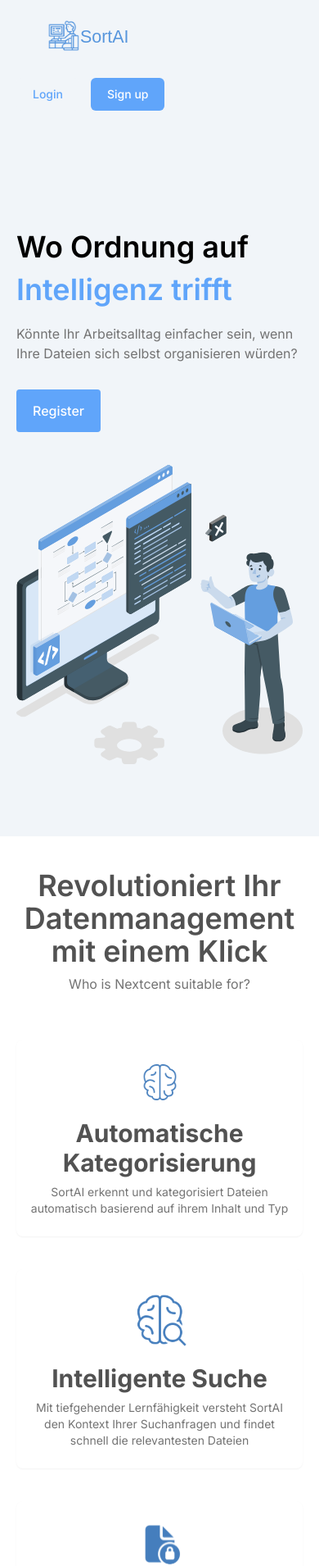
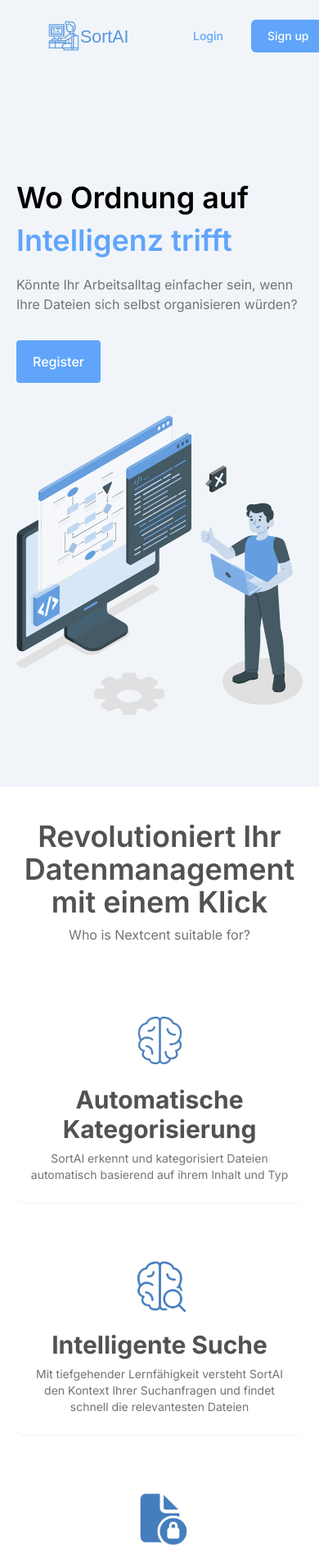
Before and after one commit to martin-beneder/file-sorter, a Next.js app: page / in a window 390 px wide. Shown: the top 1910 px of the page at 82% size. Built offline with nearby package versions, Linux system fonts and the light colour scheme.

Commit message:
add prisma

```diff
--- a/src/app/components/home.tsx
+++ b/src/app/components/home.tsx
@@ -49,7 +49,7 @@ export default function Home() {
                 alt="Image"
                 loading="lazy"
                 src="/brain.svg"
-                className="aspect-[1.16] object-contain object-center w-[65px] overflow-hidden max-w-full"
+                className="aspect-[1.16] object-contain object-center w-[87px] overflow-hidden max-w-full"
                 width={87} height={75}
               />
               <div className="self-stretch text-neutral-600 text-center text-3xl font-bold leading-9 mt-4">
@@ -88,10 +88,10 @@ export default function Home() {
                     alt="Image"
                     loading="lazy"
                     src="/datei.svg"
-                    className="aspect-[1.16] object-contain object-center w-[65px] overflow-hidden max-w-full"
+                    className="aspect-[1.16] object-contain object-center w-[87px] overflow-hidden max-w-full"
                     width={87} height={75}
                 />
-                <div className="text-neutral-600 text-center text-3xl font-bold leading-9 self-stretch mt-4">
+                <div className="text-neutral-600 text-center text-2xl sm:text-3xl font-bold leading-9 self-stretch mt-4">
                   Sicherheitspriorisierung
                 </div>
               </div>
--- a/src/app/components/navbar.tsx
+++ b/src/app/components/navbar.tsx
@@ -5,7 +5,7 @@ import Link from "next/link";
 export default function NavBar() {
   return (
     <div className="bg-slate-100 flex flex-col justify-center items-center px-4  lg:px-16 py-3 max-md:px-5">
-      <div className="flex w-full max-w-[1197px] items-stretch justify-between gap-5 max-md:max-w-full max-md:flex-wrap">
+      <div className="flex w-full max-w-[1197px] items-stretch justify-between gap-5 max-md:max-w-full ">
       <Image
           loading="lazy"
           alt="Logo"
@@ -21,7 +21,7 @@ export default function NavBar() {
           <Link href="#product" className="text-zinc-900 text-base leading-6">Produkt</Link>
 
         </div>
-        <div className="items-stretch self-center flex sm:hidden lg:flex gap-3.5 my-auto ">
+        <div className="items-stretch self-center flex  lg:flex gap-3.5 my-auto ">
           <div className="text-blue-400 text-center text-sm font-medium leading-5 whitespace-nowrap items-stretch bg-slate-100 grow justify-center px-5 py-2.5 rounded-md">
             Login
           </div>
```
Also changed, not shown: package.json (+13 -3 lines), 1 other file (tests, documents, lock files or other folders).
